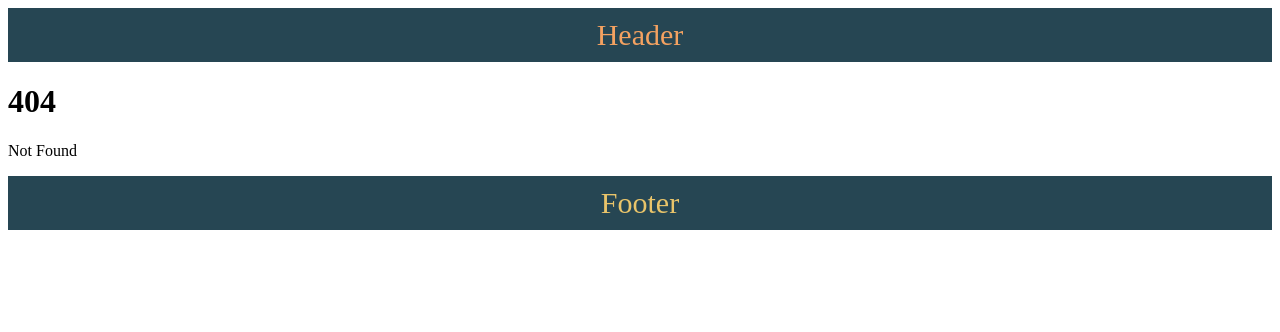
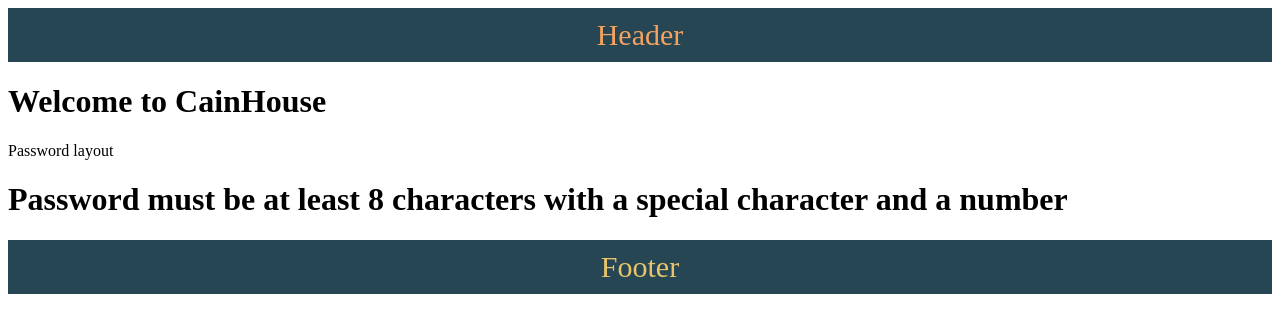
Before and after one commit to starbuckschair/test-sveltekit, a SvelteKit app in the folder hello-world/: page /password/info in a window 1280 px wide. Before the commit this address had no page. Shown: the top 332 px of the page. Built offline with nearby package versions, Linux system fonts and the light colour scheme.

Commit message:
Breaking Out of Layouts

```diff
--- /dev/null
+++ b/hello-world/src/routes/(auth)/password/+layout.svelte
@@ -0,0 +1,2 @@
+<p>Password layout</p>
+<slot/>
--- /dev/null
+++ b/hello-world/src/routes/(auth)/password/forgot/+page@(auth).svelte
@@ -0,0 +1 @@
+<h1>Forgot password</h1>
--- /dev/null
+++ b/hello-world/src/routes/(auth)/password/info/+page.svelte
@@ -0,0 +1 @@
+<h1>Password must be at least 8 characters with a special character and a number</h1>
--- /dev/null
+++ b/hello-world/src/routes/(auth)/password/reset/+page@.svelte
@@ -0,0 +1 @@
+<h1>Reset password</h1>
```
